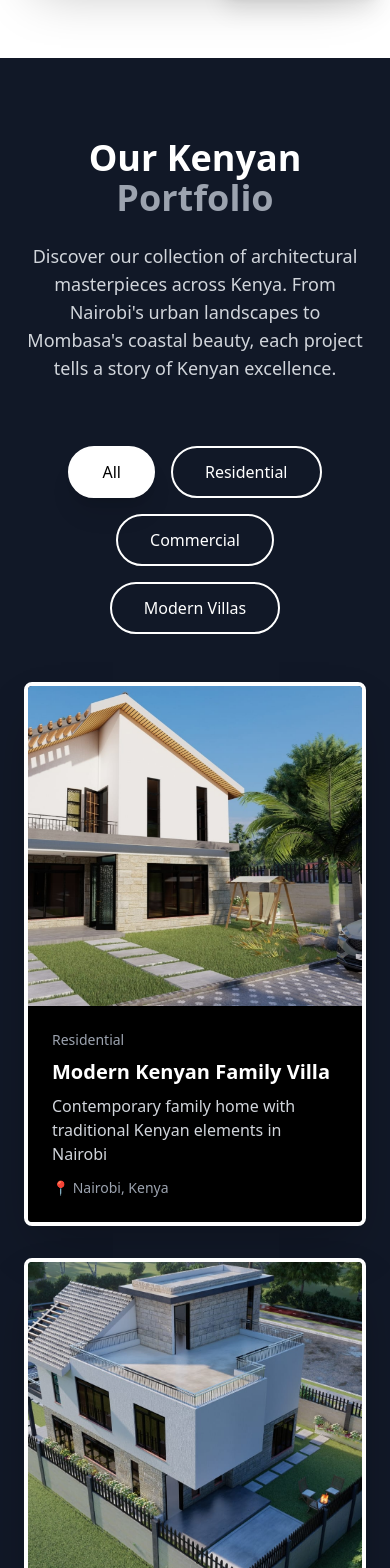
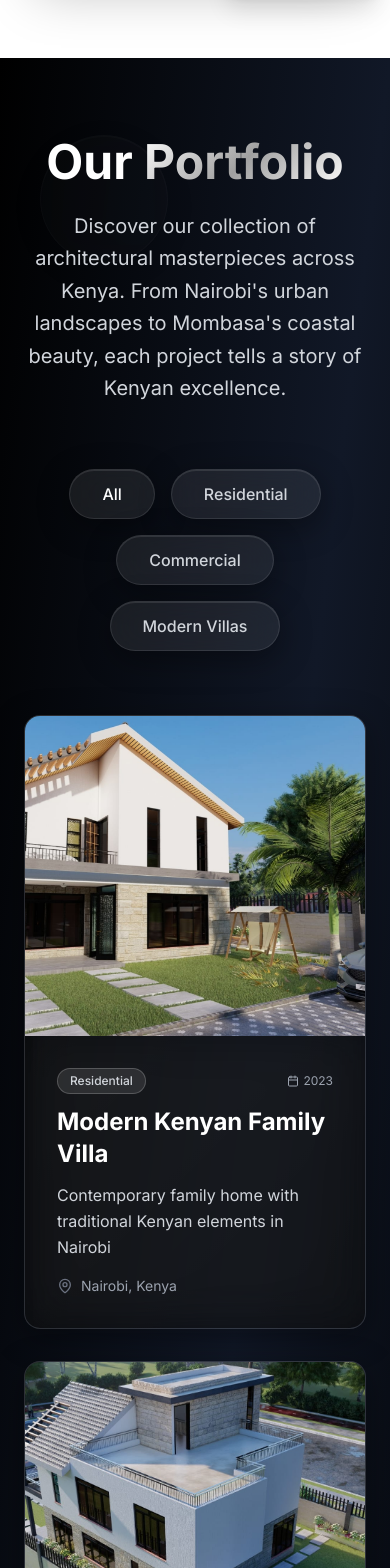
Before and after one commit to FredrickOdondi/arch-craft-studio, a React (Vite) app: page / in a window 390 px wide. Shown: the part 2380-3948 px from the top of the page. Built offline with nearby package versions, Linux system fonts and the light colour scheme.

Commit message:
Fix: Update company name and modernize design
- Updated footer with correct company name.
- Modernized portfolio section.
- Applied architectural font and glass morphism.
- Enhanced overall website aesthetics.

```diff
--- a/src/components/PortfolioSection.tsx
+++ b/src/components/PortfolioSection.tsx
@@ -1,5 +1,6 @@
 
 import React, { useState } from 'react';
+import { Eye, ArrowRight, MapPin, Calendar } from 'lucide-react';
 import ProjectDetail from './ProjectDetail';
 
 const PortfolioSection = () => {
@@ -19,7 +20,7 @@ const PortfolioSection = () => {
       year: '2023',
       size: '3,500 sq ft',
       client: 'The Kimani Family',
-      fullDescription: 'This stunning modern villa showcases the perfect blend of contemporary design and Kenyan architectural heritage. Located in the serene suburbs of Nairobi, this family home features clean lines, natural materials, and spaces designed for the Kenyan climate. The design incorporates traditional elements like the pergola-style roof extensions while maintaining a distinctly modern aesthetic.',
+      fullDescription: 'This stunning modern villa showcases the perfect blend of contemporary design and Kenyan architectural heritage. Located in the serene suburbs of Nairobi, this family home features clean lines, natural materials, and spaces designed for the Kenyan climate.',
       features: [
         'Climate-responsive design for Kenyan weather',
         'Traditional pergola-style roofing',
@@ -43,7 +44,7 @@ const PortfolioSection = () => {
       year: '2023',
       size: '4,200 sq ft',
       client: 'The Ochieng Family',
-      fullDescription: 'This executive residence in Mombasa represents the pinnacle of coastal Kenyan architecture. Designed to take advantage of ocean breezes and natural light, the home features elevated living spaces, covered terraces, and materials selected for durability in the coastal environment. The design respects traditional Swahili architectural principles while delivering modern luxury.',
+      fullDescription: 'This executive residence in Mombasa represents the pinnacle of coastal Kenyan architecture. Designed to take advantage of ocean breezes and natural light, the home features elevated living spaces and materials selected for durability in the coastal environment.',
       features: [
         'Elevated design for coastal climate',
         'Traditional Swahili architectural elements',
@@ -67,7 +68,7 @@ const PortfolioSection = () => {
       year: '2024',
       size: '3,800 sq ft',
       client: 'The Mutua Family',
-      fullDescription: 'This contemporary Nairobi home represents the future of urban Kenyan living. Featuring a striking rooftop terrace perfect for entertaining, the design maximizes the urban plot while providing private family spaces. The clean geometric lines and mixed materials create a sophisticated aesthetic that stands out in the neighborhood.',
+      fullDescription: 'This contemporary Nairobi home represents the future of urban Kenyan living. Featuring a striking rooftop terrace perfect for entertaining, the design maximizes the urban plot while providing private family spaces.',
       features: [
         'Rooftop entertainment area',
         'Modern geometric design',
@@ -91,7 +92,7 @@ const PortfolioSection = () => {
       year: '2023',
       size: '5,000 sq ft',
       client: 'The Wanjiku Family',
-      fullDescription: 'Located in the prestigious Karen area, this luxury villa exemplifies sophisticated Kenyan living. The design features extensive pergola elements that provide shade while creating beautiful light patterns throughout the day. The integration of outdoor and indoor spaces makes this home perfect for Kenya\'s year-round outdoor lifestyle.',
+      fullDescription: 'Located in the prestigious Karen area, this luxury villa exemplifies sophisticated Kenyan living. The design features extensive pergola elements that provide shade while creating beautiful light patterns throughout the day.',
       features: [
         'Extensive pergola design elements',
         'Luxury finishes throughout',
@@ -121,29 +122,33 @@ const PortfolioSection = () => {
 
   return (
     <>
-      <section id="portfolio" className="py-20 bg-gray-900">
-        <div className="max-w-7xl mx-auto px-6 lg:px-8">
+      <section id="portfolio" className="py-20 bg-gradient-to-br from-black via-gray-900 to-black relative overflow-hidden">
+        {/* Floating glass elements */}
+        <div className="absolute top-20 left-10 w-32 h-32 glass rounded-full opacity-20 animate-float"></div>
+        <div className="absolute bottom-20 right-10 w-24 h-24 glass rounded-full opacity-20 animate-float" style={{animationDelay: '2s'}}></div>
+
+        <div className="max-w-7xl mx-auto px-6 lg:px-8 relative z-10">
           {/* Header */}
-          <div className="text-center mb-16">
-            <h2 className="text-4xl md:text-5xl font-bold text-white mb-6">
-              Our Kenyan <span className="text-gray-400">Portfolio</span>
+          <div className="text-center mb-16 animate-fade-in">
+            <h2 className="text-5xl md:text-7xl font-bold text-white mb-6">
+              Our <span className="gradient-text">Portfolio</span>
             </h2>
-            <p className="text-lg text-gray-300 max-w-3xl mx-auto">
+            <p className="text-xl text-gray-300 max-w-4xl mx-auto leading-relaxed">
               Discover our collection of architectural masterpieces across Kenya. From Nairobi's urban landscapes
               to Mombasa's coastal beauty, each project tells a story of Kenyan excellence.
             </p>
           </div>
 
           {/* Filter Buttons */}
-          <div className="flex flex-wrap justify-center gap-4 mb-12">
+          <div className="flex flex-wrap justify-center gap-4 mb-16">
             {filters.map((filter) => (
               <button
                 key={filter}
                 onClick={() => setActiveFilter(filter)}
-                className={`px-8 py-3 rounded-full font-medium transition-all duration-300 border-2 ${
+                className={`px-8 py-3 rounded-full font-medium transition-all duration-300 glass border border-white/20 ${
                   activeFilter === filter
-                    ? 'bg-white text-black border-white shadow-xl'
-                    : 'bg-transparent text-white border-white hover:bg-white hover:text-black'
+                    ? 'bg-white/20 text-white shadow-xl backdrop-blur-xl'
+                    : 'bg-white/5 text-gray-300 hover:bg-white/10 hover:text-white'
                 }`}
               >
                 {filter}
@@ -152,32 +157,55 @@ const PortfolioSection = () => {
           </div>
 
           {/* Projects Grid */}
-          <div className="grid grid-cols-1 md:grid-cols-2 lg:grid-cols-2 gap-8">
+          <div className="grid grid-cols-1 md:grid-cols-2 gap-8">
             {filteredProjects.map((project) => (
               <div
                 key={project.id}
-                className="group cursor-pointer overflow-hidden rounded-lg border-4 border-white shadow-2xl hover:shadow-3xl transition-all duration-300 transform hover:scale-105"
+                className="group cursor-pointer depth-card glass border border-white/10 rounded-2xl overflow-hidden hover:border-white/30 transition-all duration-500"
                 onClick={() => handleProjectClick(project)}
               >
                 <div className="relative overflow-hidden">
                   <img
                     src={project.image}
                     alt={project.title}
-                    className="w-full h-80 object-cover group-hover:scale-110 transition-transform duration-500"
+                    className="w-full h-80 object-cover group-hover:scale-110 transition-transform duration-700"
                   />
-                  <div className="absolute inset-0 bg-black/0 group-hover:bg-black/40 transition-all duration-300 flex items-center justify-center">
-                    <div className="opacity-0 group-hover:opacity-100 transition-opacity duration-300 text-white text-center">
-                      <div className="bg-white text-black px-6 py-3 rounded-full text-sm font-bold transform scale-90 group-hover:scale-100 transition-transform duration-300 border-2 border-black">
-                        View Full Project
+                  <div className="absolute inset-0 bg-gradient-to-t from-black/80 via-transparent to-transparent opacity-0 group-hover:opacity-100 transition-all duration-500">
+                    <div className="absolute bottom-6 left-6 right-6">
+                      <div className="flex items-center justify-between">
+                        <div className="flex items-center space-x-2 text-white">
+                          <Eye className="w-5 h-5" />
+                          <span className="text-sm font-medium">View Details</span>
+                        </div>
+                        <ArrowRight className="w-6 h-6 text-white transform group-hover:translate-x-2 transition-transform duration-300" />
                       </div>
                     </div>
                   </div>
                 </div>
-                <div className="p-6 bg-black text-white">
-                  <div className="text-gray-400 text-sm font-medium mb-2">{project.category}</div>
-                  <h3 className="text-xl font-bold mb-2">{project.title}</h3>
-                  <p className="text-gray-300 mb-3">{project.description}</p>
-                  <p className="text-sm text-gray-400">📍 {project.location}</p>
+
+                <div className="p-8 bg-black/50 backdrop-blur-xl">
+                  <div className="flex items-center justify-between mb-3">
+                    <span className="px-3 py-1 bg-white/10 border border-white/20 rounded-full text-xs font-medium text-gray-300">
+                      {project.category}
+                    </span>
+                    <span className="text-xs text-gray-400 flex items-center">
+                      <Calendar className="w-3 h-3 mr-1" />
+                      {project.year}
+                    </span>
+                  </div>
+
+                  <h3 className="text-2xl font-bold text-white mb-3 group-hover:text-gray-200 transition-colors duration-300">
+                    {project.title}
+                  </h3>
+
+                  <p className="text-gray-300 mb-4 leading-relaxed">
+                    {project.description}
+                  </p>
+
+                  <div className="flex items-center text-sm text-gray-400">
+                    <MapPin className="w-4 h-4 mr-2 text-gray-500" />
+                    {project.location}
+                  </div>
                 </div>
               </div>
             ))}
--- a/src/index.css
+++ b/src/index.css
@@ -1,3 +1,5 @@
+
+@import url('https://fonts.googleapis.com/css2?family=Inter:wght@300;400;500;600;700;800;900&display=swap');
 
 @tailwind base;
 @tailwind components;
@@ -93,10 +95,11 @@
 
   body {
     @apply bg-background text-foreground;
+    font-family: 'Inter', -apple-system, BlinkMacSystemFont, 'Segoe UI', Roboto, Oxygen, Ubuntu, Cantarell, sans-serif;
   }
 }
 
-/* Custom animations for depth and modern feel */
+/* Enhanced animations for architectural precision */
 @keyframes fade-in {
   from {
     opacity: 0;
@@ -113,33 +116,77 @@
     transform: translateY(0px);
   }
   50% {
-    transform: translateY(-10px);
+    transform: translateY(-20px);
+  }
+}
+
+@keyframes slide-up {
+  from {
+    opacity: 0;
+    transform: translateY(50px);
+  }
+  to {
+    opacity: 1;
+    transform: translateY(0);
   }
 }
 
 .animate-fade-in {
-  animation: fade-in 1s ease-out;
+  animation: fade-in 1.2s ease-out;
 }
 
 .animate-float {
-  animation: float 3s ease-in-out infinite;
+  animation: float 6s ease-in-out infinite;
 }
 
-/* Enhanced depth with modern shadows */
+.animate-slide-up {
+  animation: slide-up 0.8s ease-out;
+}
+
+/* Advanced depth with glass morphism */
 .shadow-3xl {
-  box-shadow: 0 35px 60px -12px rgba(0, 0, 0, 0.25), 0 20px 25px -5px rgba(0, 0, 0, 0.1);
+  box-shadow:
+    0 35px 60px -12px rgba(0, 0, 0, 0.4),
+    0 20px 25px -5px rgba(0, 0, 0, 0.3),
+    inset 0 1px 0 rgba(255, 255, 255, 0.1);
 }
 
 .shadow-4xl {
-  box-shadow: 0 50px 100px -20px rgba(0, 0, 0, 0.25), 0 30px 60px -30px rgba(0, 0, 0, 0.3);
+  box-shadow:
+    0 50px 100px -20px rgba(0, 0, 0, 0.5),
+    0 30px 60px -30px rgba(0, 0, 0, 0.4),
+    inset 0 1px 0 rgba(255, 255, 255, 0.15);
+}
+
+/* Glass morphism components */
+.glass {
+  background: rgba(255, 255, 255, 0.08);
+  backdrop-filter: blur(20px);
+  -webkit-backdrop-filter: blur(20px);
+  border: 1px solid rgba(255, 255, 255, 0.1);
+  box-shadow:
+    0 8px 32px 0 rgba(0, 0, 0, 0.37),
+    inset 0 1px 0 rgba(255, 255, 255, 0.1);
+}
+
+.glass-dark {
+  background: rgba(0, 0, 0, 0.25);
+  backdrop-filter: blur(20px);
+  -webkit-backdrop-filter: blur(20px);
+  border: 1px solid rgba(255, 255, 255, 0.05);
+  box-shadow:
+    0 8px 32px 0 rgba(0, 0, 0, 0.5),
+    inset 0 1px 0 rgba(255, 255, 255, 0.05);
 }
 
 /* Modern depth cards with sophisticated layering */
 .depth-card {
   position: relative;
   transform-style: preserve-3d;
-  transition: all 0.4s cubic-bezier(0.175, 0.885, 0.32, 1.275);
-  border: 1px solid rgba(0, 0, 0, 0.1);
+  transition: all 0.5s cubic-bezier(0.175, 0.885, 0.32, 1.275);
+  background: rgba(255, 255, 255, 0.05);
+  backdrop-filter: blur(20px);
+  -webkit-backdrop-filter: blur(20px);
 }
 
 .depth-card::before {
@@ -149,50 +196,50 @@
   left: 8px;
   right: -8px;
   bottom: -8px;
-  background: linear-gradient(135deg, #000 0%, #333 100%);
+  background: linear-gradient(135deg, rgba(255, 255, 255, 0.1) 0%, rgba(0, 0, 0, 0.2) 100%);
   border-radius: inherit;
   z-index: -1;
-  opacity: 0.15;
-  transition: all 0.4s ease;
+  opacity: 0.3;
+  transition: all 0.5s ease;
+  backdrop-filter: blur(10px);
 }
 
 .depth-card:hover {
-  transform: translateY(-8px) rotateX(2deg);
-  box-shadow: 0 25px 50px -12px rgba(0, 0, 0, 0.25);
+  transform: translateY(-12px) rotateX(3deg);
+  box-shadow:
+    0 35px 60px -12px rgba(0, 0, 0, 0.4),
+    0 20px 40px -8px rgba(0, 0, 0, 0.3),
+    inset 0 1px 0 rgba(255, 255, 255, 0.15);
 }
 
 .depth-card:hover::before {
-  opacity: 0.25;
-  top: 12px;
-  left: 12px;
-  right: -12px;
-  bottom: -12px;
+  opacity: 0.5;
+  top: 16px;
+  left: 16px;
+  right: -16px;
+  bottom: -16px;
 }
 
-/* Glass morphism effect */
-.glass {
-  background: rgba(255, 255, 255, 0.1);
-  backdrop-filter: blur(20px);
-  border: 1px solid rgba(255, 255, 255, 0.2);
-}
-
-/* Gradient backgrounds */
+/* Gradient elements for sophistication */
 .gradient-bg {
-  background: linear-gradient(135deg, #667eea 0%, #764ba2 100%);
+  background: linear-gradient(135deg, #000000 0%, #1a1a1a 50%, #000000 100%);
 }
 
 .gradient-text {
-  background: linear-gradient(135deg, #000 0%, #333 100%);
+  background: linear-gradient(135deg, #ffffff 0%, #a0a0a0 50%, #ffffff 100%);
   -webkit-background-clip: text;
   -webkit-text-fill-color: transparent;
   background-clip: text;
 }
 
-/* Modern button styles */
+/* Enhanced button styles with glass morphism */
 .modern-button {
   position: relative;
   overflow: hidden;
-  transition: all 0.3s ease;
+  transition: all 0.4s ease;
+  background: rgba(255, 255, 255, 0.1);
+  backdrop-filter: blur(20px);
+  border: 1px solid rgba(255, 255, 255, 0.2);
 }
 
 .modern-button::before {
@@ -202,10 +249,34 @@
   left: -100%;
   width: 100%;
   height: 100%;
-  background: linear-gradient(90deg, transparent, rgba(255, 255, 255, 0.2), transparent);
-  transition: left 0.5s ease;
+  background: linear-gradient(90deg, transparent, rgba(255, 255, 255, 0.3), transparent);
+  transition: left 0.6s ease;
 }
 
 .modern-button:hover::before {
   left: 100%;
 }
+
+.modern-button:hover {
+  transform: translateY(-2px);
+  box-shadow:
+    0 20px 40px rgba(0, 0, 0, 0.3),
+    inset 0 1px 0 rgba(255, 255, 255, 0.2);
+}
+
+/* Navigation glass effect */
+.nav-glass {
+  background: rgba(0, 0, 0, 0.8);
+  backdrop-filter: blur(20px);
+  -webkit-backdrop-filter: blur(20px);
+  border-bottom: 1px solid rgba(255, 255, 255, 0.1);
+}
+
+/* Enhanced floating elements */
+.floating-element {
+  position: absolute;
+  background: rgba(255, 255, 255, 0.05);
+  backdrop-filter: blur(15px);
+  border: 1px solid rgba(255, 255, 255, 0.1);
+  border-radius: 50%;
+}
```
Also changed, not shown: src/components/Footer.tsx (+14 -14 lines).
